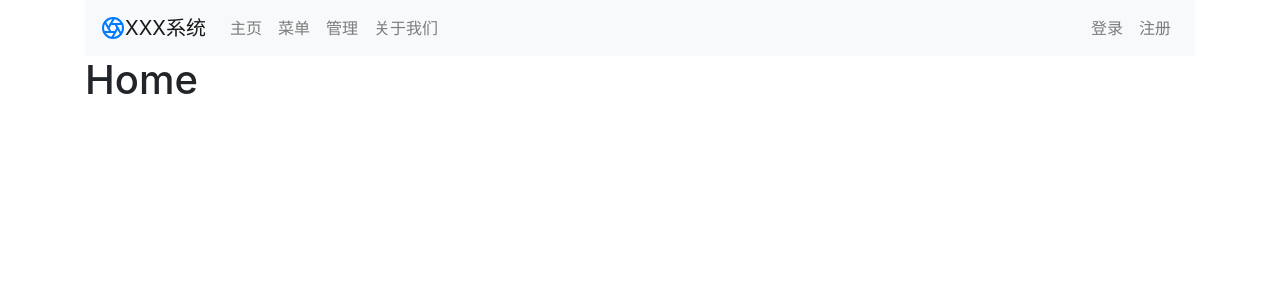
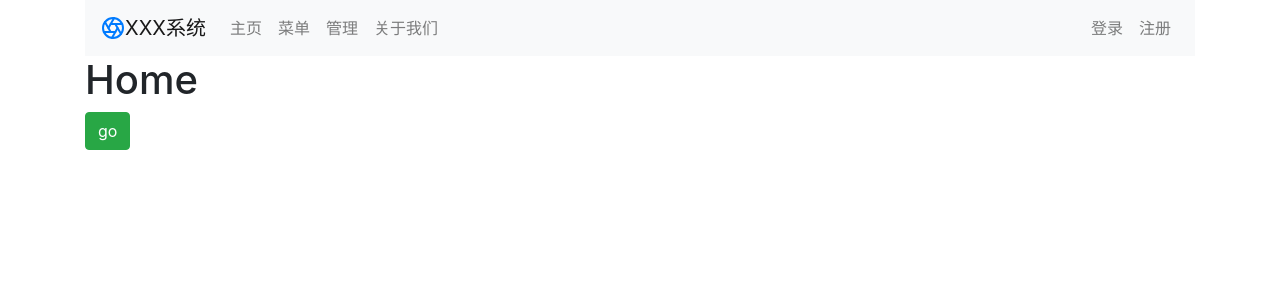
Before and after one commit to flowerhuatong/vue-webpack, a Vue app: page / in a window 1280 px wide. Shown: the top 300 px of the page. Built offline with nearby package versions, Linux system fonts and the light colour scheme.

Commit message:
使用不同的方法进行路由的跳转

```diff
--- a/src/components/Header.vue
+++ b/src/components/Header.vue
@@ -13,7 +13,7 @@
       </ul>
       <ul class="navbar-nav ml-auto">
         <li>
-          <router-link to="login" class="nav-link">登录</router-link>
+          <router-link :to="{name:'Login'}" class="nav-link">登录</router-link>
         </li>
         <li>
           <router-link to="register" class="nav-link">注册</router-link>
@@ -36,7 +36,7 @@
           router: 'menu',
           name: '菜单'
         }, {
-          router: 'admin',
+          router: {name:'Admin'},
           name: '管理'
         }, {
           router: 'about',
--- a/src/components/Home.vue
+++ b/src/components/Home.vue
@@ -1,5 +1,10 @@
 <template>
-  <h1>Home</h1>
+  <div>
+    <h1>Home</h1>
+    <button @click="goToMenu" class="btn btn-success">
+      go
+    </button>
+  </div>
 </template>
 <script>
   export default {
@@ -16,7 +21,12 @@
     },
 
     methods: {
-
+      goToMenu:function(){
+        // this.$router.go(-1);//跳转到上一次浏览的页面
+        // this.$router.replace('/menu');//指定跳转路由
+        // this.$router.replace({name:'Menu'});//指定跳转路由的名字
+        this.$router.push('/menu');//通过push进行跳转(可以直接指向路由，也可以用{name:'Menu'})
+      }
     }
   };
 </script>
```
